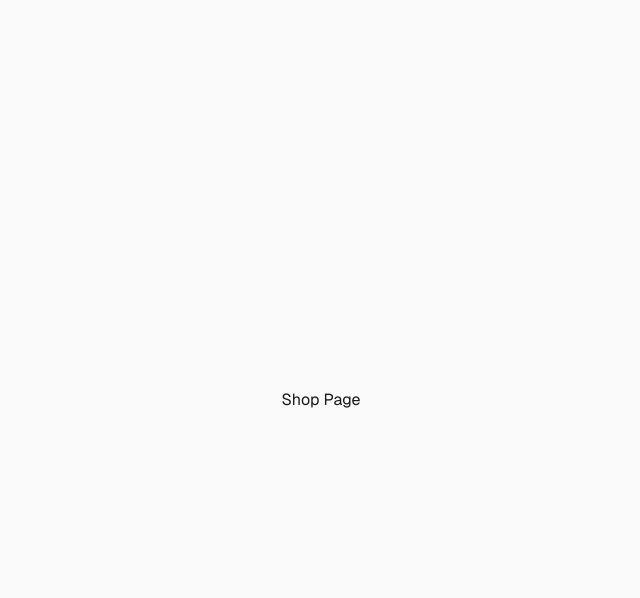
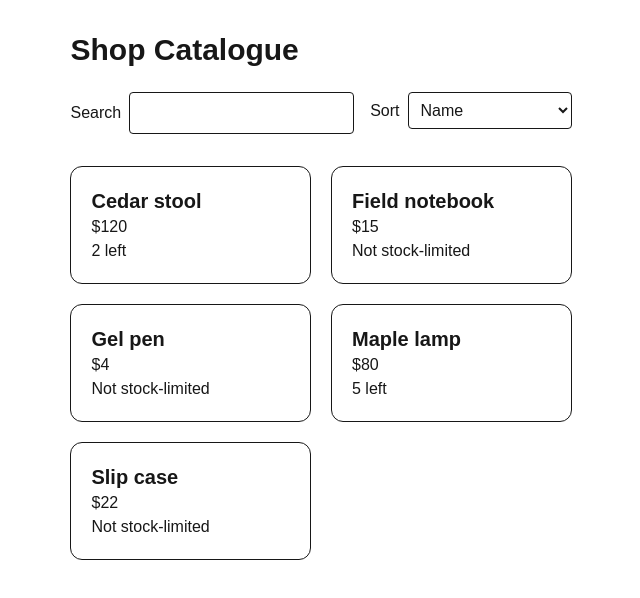
Before and after one commit to Budhabhushan/shop-counter-application, a Next.js app: page /shop in a window 1280 px wide. Shown: the top 598 px of the page, without its empty margins (319-959 px from the left). Built offline with nearby package versions, Linux system fonts and the light colour scheme.

Commit message:
shop catalog functionality added with sort and search functionality

```diff
--- /dev/null
+++ b/app/api/catalog/route.ts
@@ -0,0 +1,14 @@
+import { NextResponse } from "next/server";
+import { store } from "@/src/lib/store";
+
+export const dynamic = "dynamic-items";
+
+export async function GET() {
+  const products = store.getProducts();
+
+  return NextResponse.json(products, {
+    headers: {
+      "Cache-Control": "no-store",
+    },
+  });
+}
--- /dev/null
+++ b/app/api/debug/reads/route.ts
@@ -0,0 +1,10 @@
+import { NextResponse } from "next/server";
+import { store } from "@/src/lib/store";
+
+export const dynamic = "dynamic-items";
+
+export async function GET() {
+  return NextResponse.json({
+    catalogReads: store.getReads(),
+  });
+}
--- a/app/shop/page.tsx
+++ b/app/shop/page.tsx
@@ -1,7 +1,55 @@
-export default function Shop() {
+import Link from "next/link";
+import { getCatalog } from "@/src/lib/catalog";
+import SearchSort from "@/src/components/shop/SearchSort";
+
+interface Props {
+  searchParams: Promise<{
+    q?: string;
+    sort: string;
+  }>;
+}
+export default async function ShopPage({ searchParams }: Props) {
+  const { q = "", sort = "name" } = await searchParams;
+
+  const products = await getCatalog();
+
+  const filtered = products.filter((product) =>
+    product.name.toLowerCase().includes(q.toLowerCase()),
+  );
+
+  if (sort === "pasc") {
+    filtered.sort((a, b) => a.priceCents - b.priceCents);
+  } else if (sort === "pdesc") {
+    filtered.sort((a, b) => b.priceCents - a.priceCents);
+  } else {
+    filtered.sort((a, b) => a.name.localeCompare(b.name));
+  }
+
   return (
-    <div className="flex flex-col flex-1 items-center justify-center bg-zinc-50 font-sans dark:bg-black">
-      <h1>Shop Page</h1>
-    </div>
+    <main className="mx-auto max-w-6xl p-8">
+      <h1 className="mb-6 text-3xl font-bold">Shop Catalogue</h1>
+      <SearchSort q={q} sort={sort} />
+      <div className="mt-8 grid gap-5 sm:grid-cols-2 lg: grid-cols-3">
+        {filtered.length === 0 ? (
+          <p>No items match</p>
+        ) : (
+          filtered.map((product) => (
+            <Link
+              key={product.sku}
+              href={`/shop/${product.sku}`}
+              className="rounded-xl border p-5 hover:shadow-lg"
+            >
+              <h2 className="text-xl font-semibold">{product.name}</h2>
+              <p>${(product.priceCents / 100).toFixed(0)}</p>
+              <p>
+                {product.remaining === null
+                  ? "Not stock-limited"
+                  : `${product.remaining} left`}
+              </p>
+            </Link>
+          ))
+        )}
+      </div>
+    </main>
   );
 }
--- /dev/null
+++ b/src/components/shop/SearchSort.tsx
@@ -0,0 +1,63 @@
+/* eslint-disable react-hooks/set-state-in-effect */
+"use client";
+import { useRouter, useSearchParams } from "next/navigation";
+import { useEffect, useState } from "react";
+
+interface Props {
+  q: string;
+  sort: string;
+}
+
+export default function SearchSort({ q, sort }: Props) {
+  const router = useRouter();
+  const searchParams = useSearchParams();
+
+  const [search, setSearch] = useState(q);
+
+  useEffect(() => {
+    setSearch(q);
+  }, [q]);
+
+  function updateUrl(key: string, value: string) {
+    const params = new URLSearchParams(searchParams.toString());
+    if (value) {
+      params.set(key, value);
+    } else {
+      params.delete(key);
+    }
+
+    const query = params.toString();
+
+    router.push(query ? `/shop?${query}` : "/shop");
+  }
+  return (
+    <div className="flex flex-wrap gap-4">
+      <div>
+        <label htmlFor="search">Search</label>
+        <input
+          id="search"
+          value={search}
+          onChange={(e) => {
+            const value = e.target.value;
+            setSearch(value);
+            updateUrl("q", value);
+          }}
+          className="ml-2 rounded border p-2"
+        />
+      </div>
+      <div>
+        <label htmlFor="sort">Sort</label>
+        <select
+          id="sort"
+          value={sort}
+          onChange={(e) => updateUrl("sort", e.target.value)}
+          className="ml-2 rounded border p-2"
+        >
+          <option value="name">Name</option>
+          <option value="pasc">Price Low to High</option>
+          <option value="pdesc">Price High to Low</option>
+        </select>
+      </div>
+    </div>
+  );
+}
--- /dev/null
+++ b/src/lib/catalog.ts
@@ -0,0 +1,14 @@
+import { unstable_cache } from "next/cache";
+import { store } from "./store";
+
+export const getCatalog = unstable_cache(
+  async () => {
+    store.incrementReads();
+
+    return store.getProducts();
+  },
+  ["shop-catalog"],
+  {
+    tags: ["catalog"],
+  },
+);
--- /dev/null
+++ b/src/lib/store.ts
@@ -0,0 +1,78 @@
+import type { Product, Payment, CheckoutAttempt, Order, SKU } from "./types";
+
+const initialProducts: Product[] = [
+  {
+    sku: "lamp",
+    name: "Maple lamp",
+    priceCents: 8000,
+    remaining: 5,
+    extras: [],
+  },
+  {
+    sku: "stool",
+    name: "Cedar stool",
+    priceCents: 12000,
+    remaining: 2,
+    extras: [{ code: "cushion", name: "Cushion", priceCents: 2500 }],
+  },
+  {
+    sku: "notebook",
+    name: "Field notebook",
+    priceCents: 1500,
+    remaining: null,
+    extras: [],
+  },
+  { sku: "pen", name: "Gel pen", priceCents: 400, remaining: null, extras: [] },
+  {
+    sku: "case",
+    name: "Slip case",
+    priceCents: 2200,
+    remaining: null,
+    extras: [],
+  },
+];
+
+// Create a class to managing a multiple data insted of maintaining in separate global variables
+class ShopStore {
+  products = initialProducts.map((product) => ({
+    ...product,
+    extras: product.extras.map((extra) => ({ ...extra })),
+  }));
+
+  payments: Payment[] = [];
+
+  attempts = new Map<string, CheckoutAttempt>();
+
+  orders = new Map<string, Order>();
+
+  catalogReads = 0;
+
+  getProducts() {
+    return this.products.map((product) => ({
+      ...product,
+      extras: product.extras.map((extra) => ({ ...extra })),
+    }));
+  }
+
+  getProduct(sku: string) {
+    return this.products.find((product) => product.sku === sku);
+  }
+  incrementReads() {
+    this.catalogReads += 1;
+  }
+  getReads() {
+    return this.catalogReads;
+  }
+  getPayment() {
+    return [...this.payments];
+  }
+}
+
+// One store instance per server process.
+const globalForStore = globalThis as typeof globalThis & {
+  shopStore?: ShopStore;
+};
+
+export const store = globalForStore.shopStore ?? new ShopStore();
+
+globalForStore.shopStore = store;
```
